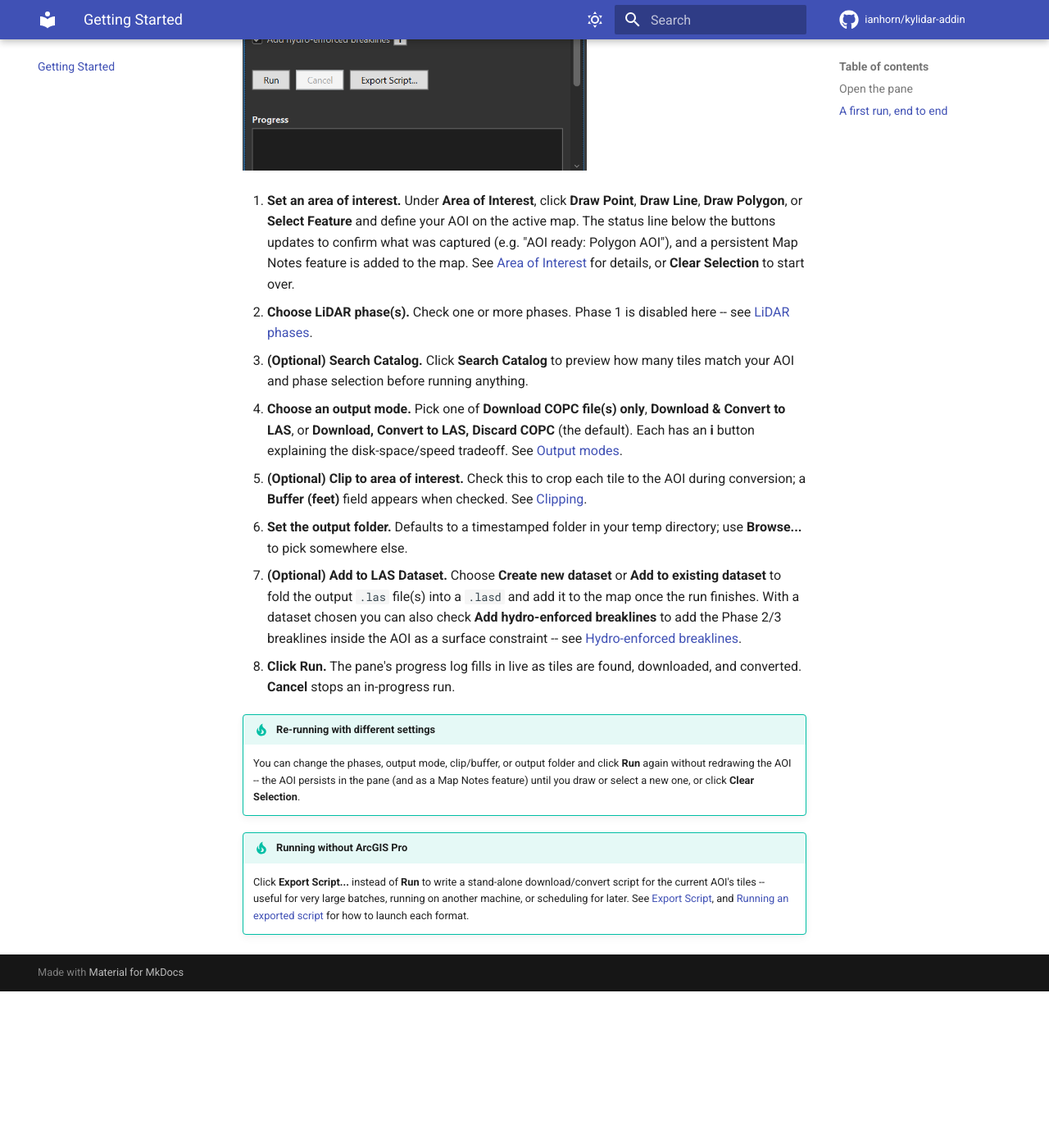
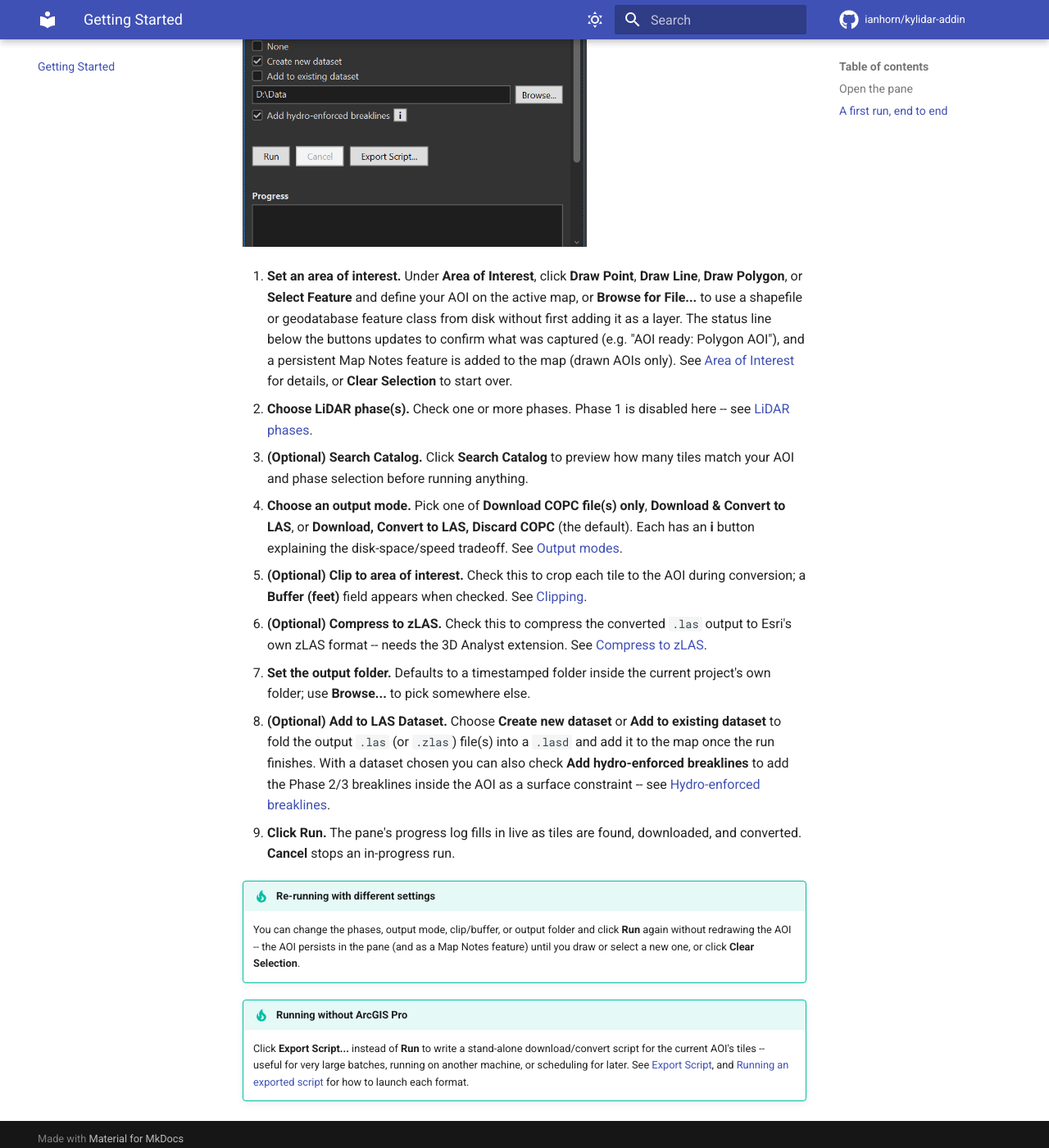
Before and after one commit to ianhorn/kylidar-addin, an MkDocs documentation site: the page built from docs-src/getting-started.md, in a window 1280 px wide and 1400 px high, scrolled down 1971 px. Shown: the whole window at 82% size. Built offline with MkDocs 1.6.1 and Material for MkDocs 9.7.7, drawn with Linux system fonts in a browser that asks for light colours; comment, search, counter and statistics services are not loaded; before the commit the page ends 3180 px from its top, so only the background shows below that; some of the changed text lies outside the part shown.

Commit message:
docs: Feedback/Help, browse-for-file AOI, zLAS compression, aprx-folder output default
- Area of Interest: new "Browse for File" section.
- Output & Running: new "Compress to zLAS" section, updated Output folder wording (now
  defaults into the project's own folder, not a temp directory), zLAS troubleshooting entry.
- Getting Started: step 1 mentions Browse for File, new zLAS step, output-folder wording
  fixed, a line on the Feedback/Help buttons.
- Index: Features list updated (Browse for File, zLAS compression, Feedback/Help).

Note: the two pane screenshots on Getting Started predate this session's changes (no
Feedback/Help row, zLAS checkbox, Browse for File button, or the Search Catalog row move)
-- still accurate for everything else they illustrate, but due for a refresh.

Co-Authored-By: Claude Sonnet 5 <noreply@anthropic.com>
Claude-Session: https://claude.ai/code/session_016KGZMzx9b8u15cP1TaSAin

```diff
--- a/docs-src/getting-started.md
+++ b/docs-src/getting-started.md
@@ -4,6 +4,10 @@
 
 Click the **Kylidar** tab, then the **Kylidar** button. This opens a dockable pane (docked
 alongside the Contents pane by default) that stays open as you work.
+
+**Feedback** and **Help**, at the top of the pane, are available any time: **Feedback** opens a
+dialog to report a bug or request a feature -- either on GitHub, or straight to the developer with
+no GitHub account needed -- and **Help** opens this documentation site in your browser.
 
 ![The Kylidar pane as it first opens: Area of Interest tools, LiDAR phase checkboxes, Search Catalog, the Output options, Add to LAS Dataset, and the Run, Cancel and Export Script buttons above a Progress log](images/pane-overview.png){ width="615" loading=lazy }
 
@@ -20,10 +24,11 @@ breaklines. The steps that follow explain each part.
 ![The Kylidar pane configured for a run: AOI ready as a Polygon AOI, Phase 3 checked, 1 LiDAR tile found, Download Convert to LAS Discard COPC selected, Clip to area of interest checked with a 100 foot buffer, Create new dataset selected, and Add hydro-enforced breaklines checked](images/pane-configured.png){ width="420" loading=lazy }
 
 1. **Set an area of interest.** Under **Area of Interest**, click **Draw Point**, **Draw Line**,
-   **Draw Polygon**, or **Select Feature** and define your AOI on the active map. The status line
-   below the buttons updates to confirm what was captured (e.g. "AOI ready: Polygon AOI"), and a
-   persistent Map Notes feature is added to the map. See [Area of Interest](area-of-interest.md)
-   for details, or **Clear Selection** to start over.
+   **Draw Polygon**, or **Select Feature** and define your AOI on the active map, or **Browse for
+   File...** to use a shapefile or geodatabase feature class from disk without first adding it as a
+   layer. The status line below the buttons updates to confirm what was captured (e.g. "AOI ready:
+   Polygon AOI"), and a persistent Map Notes feature is added to the map (drawn AOIs only). See
+   [Area of Interest](area-of-interest.md) for details, or **Clear Selection** to start over.
 2. **Choose LiDAR phase(s).** Check one or more phases. Phase 1 is disabled here -- see
    [LiDAR phases](clip-and-run.md#lidar-phases).
 3. **(Optional) Search Catalog.** Click **Search Catalog** to preview how many tiles match your
@@ -34,14 +39,17 @@ breaklines. The steps that follow explain each part.
 5. **(Optional) Clip to area of interest.** Check this to crop each tile to the AOI during
    conversion; a **Buffer (feet)** field appears when checked. See
    [Clipping](clip-and-run.md#clipping-to-the-area-of-interest).
-6. **Set the output folder.** Defaults to a timestamped folder in your temp directory; use
-   **Browse...** to pick somewhere else.
-7. **(Optional) Add to LAS Dataset.** Choose **Create new dataset** or **Add to existing dataset**
-   to fold the output `.las` file(s) into a `.lasd` and add it to the map once the run finishes.
-   With a dataset chosen you can also check **Add hydro-enforced breaklines** to add the Phase 2/3
-   breaklines inside the AOI as a surface constraint -- see
+6. **(Optional) Compress to zLAS.** Check this to compress the converted `.las` output to Esri's
+   own zLAS format -- needs the 3D Analyst extension. See
+   [Compress to zLAS](clip-and-run.md#compress-to-zlas).
+7. **Set the output folder.** Defaults to a timestamped folder inside the current project's own
+   folder; use **Browse...** to pick somewhere else.
+8. **(Optional) Add to LAS Dataset.** Choose **Create new dataset** or **Add to existing dataset**
+   to fold the output `.las` (or `.zlas`) file(s) into a `.lasd` and add it to the map once the run
+   finishes. With a dataset chosen you can also check **Add hydro-enforced breaklines** to add the
+   Phase 2/3 breaklines inside the AOI as a surface constraint -- see
    [Hydro-enforced breaklines](clip-and-run.md#hydro-enforced-breaklines).
-8. **Click Run.** The pane's progress log fills in live as tiles are found, downloaded, and
+9. **Click Run.** The pane's progress log fills in live as tiles are found, downloaded, and
    converted. **Cancel** stops an in-progress run.
 
 !!! tip "Re-running with different settings"
```
Also changed, not shown: docs-src/area-of-interest.md (+12 -0 lines), docs-src/clip-and-run.md (+21 -3 lines), docs-src/index.md (+9 -4 lines), docs-src/troubleshooting.md (+8 -0 lines).
